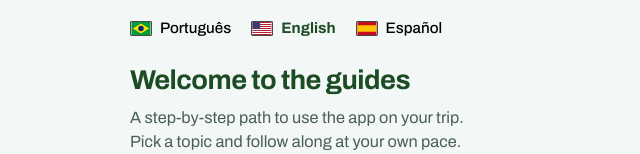
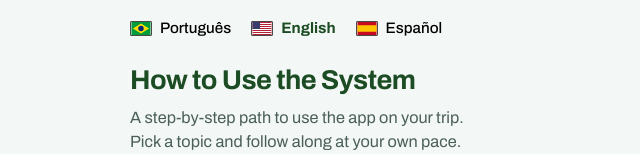
Before and after one commit to Ian-do-cerrado/guia-tpn, a plain HTML site: page index.html in a window 1280 px wide. Shown: the part 164-318 px from the top of the page, without its empty margins (319-959 px from the left). Drawn offline with Linux system fonts and the light colour scheme.

Commit message:
mudanca de titulo

```diff
--- a/i18n.js
+++ b/i18n.js
@@ -74,7 +74,7 @@
       en: "Turista por Natureza guides: environmental fee, refund, ownership change, exemption, importing members, and receipt.",
       es: "Guías de Turista por Natureza: tasa ambiental, reembolso, titularidad, exención, importar integrantes y comprobante."
     },
-    heading: { pt: "Bem-vindo aos guias", en: "Welcome to the guides", es: "Bienvenido a las guías" },
+    heading: { pt: "Como Usar o Sistema", en: "How to Use the System", es: "Cómo Usar el Sistema" },
     welcome: {
       pt: "Passo a passo para usar o aplicativo na sua viagem. Escolha um tópico e siga na tela, no seu ritmo.",
       en: "A step-by-step path to use the app on your trip. Pick a topic and follow along at your own pace.",
--- a/index.html
+++ b/index.html
@@ -259,7 +259,7 @@
           Español
         </button>
       </div>
-      <h1>Bem-vindo aos guias</h1>
+      <h1>Como Usar o Sistema</h1>
       <p class="welcome">Passo a passo para usar o aplicativo na sua viagem. Escolha um tópico e siga na tela, no seu ritmo.</p>
       <label class="search">
         <span class="sr-only">Buscar guia</span>
```
